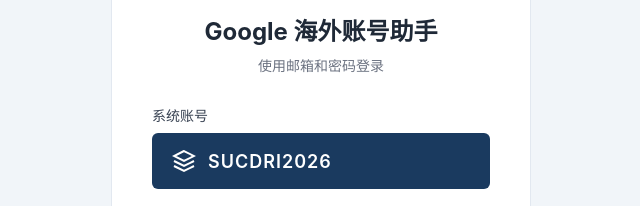
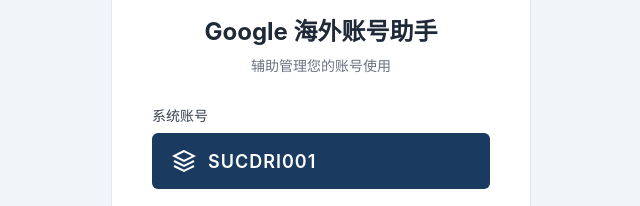
Before and after one commit to happywht/gg_mange, a website: page login.html in a window 1280 px wide. Shown: the part 233-439 px from the top of the page, 319-959 px from the left. Drawn offline with nearby package versions, Linux system fonts and the light colour scheme.

Commit message:
fix: 优化登录页面文案和标识
- 更新副标题为"辅助管理您的账号使用"
- 简化错误提示文案
- 修正徽章标识为 SUCDRI001

```diff
--- a/login.html
+++ b/login.html
@@ -206,11 +206,11 @@
                 </svg>
             </div>
             <h1>Google 海外账号助手</h1>
-            <p>使用邮箱和密码登录</p>
+            <p>辅助管理您的账号使用</p>
         </div>
 
         <div class="error-msg" id="errorMsg">
-            登录失败，请检查邮箱和密码
+            登录失败，请检查密码
         </div>
 
         <div class="success-msg" id="successMsg">
@@ -224,7 +224,7 @@
                     <svg class="badge-icon" viewBox="0 0 24 24" fill="none" stroke="currentColor" stroke-width="2">
                         <path d="M12 2L2 7l10 5 10-5-10-5zM2 17l10 5 10-5M2 12l10 5 10-5"/>
                     </svg>
-                    <span class="badge-text">SUCDRI2026</span>
+                    <span class="badge-text">SUCDRI001</span>
                 </div>
             </div>
 
```
